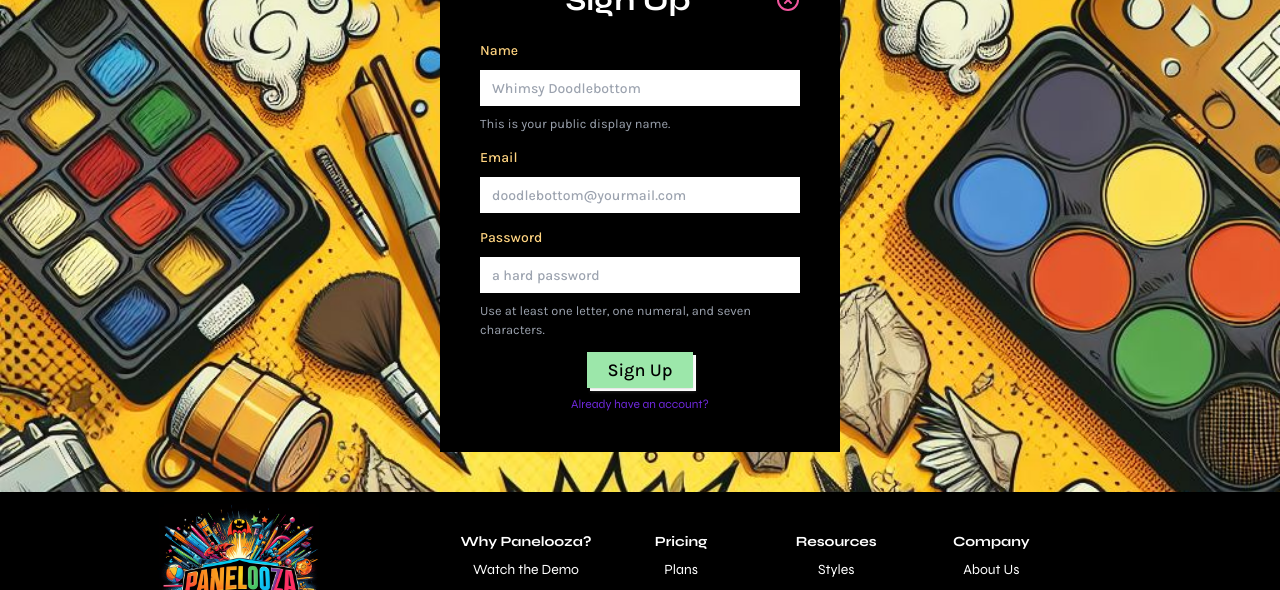
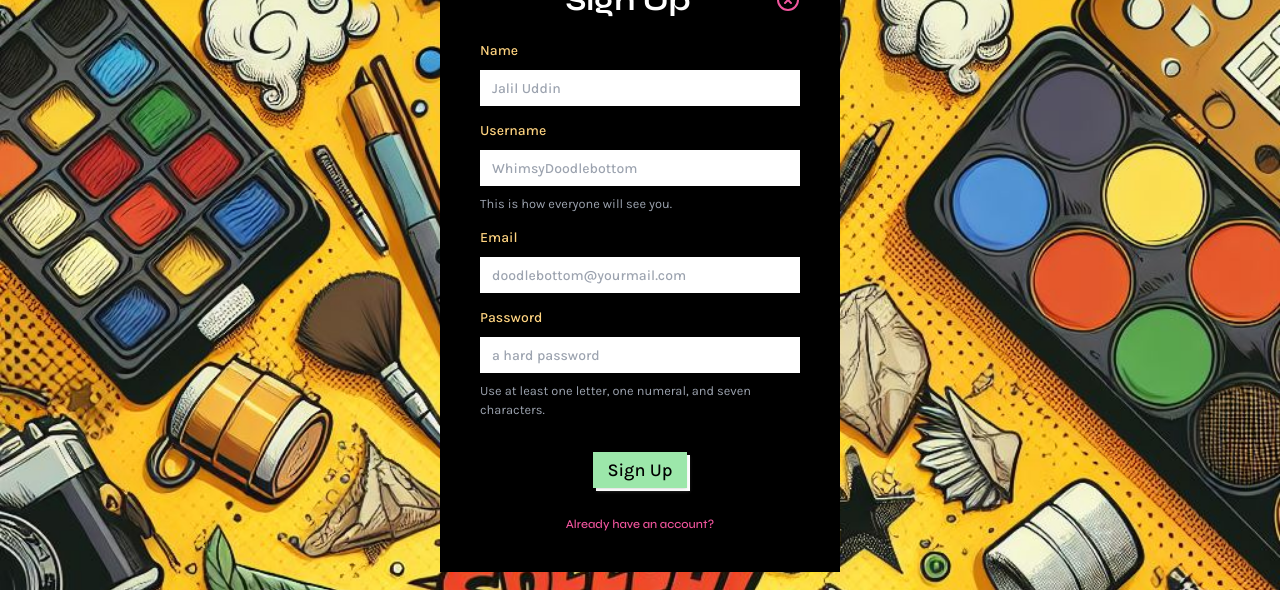
Before and after one commit to ShojebBhuiyan/CTL-ALT-COMIC-panelooza, a Next.js app: page /auth/signup in a window 1280 px wide. Shown: the part 165-755 px from the top of the page. Built offline with nearby package versions, Linux system fonts and the light colour scheme; no server answers.

Commit message:
auth forms style updated

```diff
--- a/src/components/auth/back-button.tsx
+++ b/src/components/auth/back-button.tsx
@@ -11,7 +11,12 @@ interface BackButtonProps {
 
 export function BackButton({ href, label }: BackButtonProps) {
   return (
-    <Button variant="link" className="font-normal font-syne w-full" size="sm" asChild>
+    <Button
+      variant="link"
+      className="font-syne w-full text-magenta hover:text-yellow"
+      size="sm"
+      asChild
+    >
       <Link href={href}>{label}</Link>
     </Button>
   );
--- a/src/components/auth/signin-form.tsx
+++ b/src/components/auth/signin-form.tsx
@@ -14,15 +14,16 @@ import {
 } from "@/components/ui/form";
 import { Input } from "@/components/ui/input";
 import { Button } from "@/components/ui/button";
+import { useToast } from "@/components/ui/use-toast";
 import { useState, useTransition } from "react";
 import { useRouter, useSearchParams } from "next/navigation";
 import { signin } from "@/actions/auth/signin";
-import FormError from "@/components/form/form-error";
+import { getSession } from "next-auth/react";
 import AuthCard from "./auth-card";
 
 export function SigninForm() {
   const [isPending, startTransition] = useTransition();
-  const [error, setError] = useState<string | undefined>();
+  const { toast } = useToast();
 
   const searchParams = useSearchParams();
   const callbackUrl = searchParams.get("callbackUrl");
@@ -38,14 +39,16 @@ export function SigninForm() {
 
   function onSubmit(values: z.infer<typeof SigninSchema>) {
     startTransition(() => {
-      setError(undefined);
-
-      signin(values).then((data) => {
+      signin(values).then(async (data) => {
         if (data?.error) {
-          setError(data?.error);
+          toast({
+            variant: "destructive",
+            title: "Uh oh! Something went wrong.",
+            description: data?.error,
+          });
         }
+        await getSession();
         router.push(callbackUrl || "/dashboard");
-        // router.refresh();
       });
     });
   }
@@ -93,8 +96,7 @@ export function SigninForm() {
               </FormItem>
             )}
           />
-          {error && <FormError message={error} />}
-          <div className="flex items-center justify-center">
+          <div className="flex items-center justify-center p-5">
             <Button
               type="submit"
               className="w-1/3 bg-green rounded-none drop-shadow-[3px_3px_0px_rgba(255,255,255,1)] text-black text-lg hover:bg-yellow"
--- a/src/components/auth/signup-form.tsx
+++ b/src/components/auth/signup-form.tsx
@@ -15,17 +15,15 @@ import {
 } from "@/components/ui/form";
 import { Input } from "@/components/ui/input";
 import { Button } from "@/components/ui/button";
-import FormError from "@/components/form/form-error";
+import { useToast } from "@/components/ui/use-toast";
 import { signup } from "@/actions/auth/signup";
 import { useState, useTransition } from "react";
-import FormSuccess from "@/components/form/form-success";
 import { useRouter } from "next/navigation";
 import AuthCard from "./auth-card";
 
 export function SignupForm() {
   const [isPending, startTransition] = useTransition();
-  const [error, setError] = useState<string | undefined>();
-  const [success, setSuccess] = useState<string | undefined>();
+  const { toast } = useToast();
 
   const router = useRouter();
 
@@ -35,19 +33,25 @@ export function SignupForm() {
       email: "",
       password: "",
       name: "",
+      username: "",
     },
   });
 
   function onSubmit(values: z.infer<typeof SignupSchema>) {
     startTransition(() => {
-      setError(undefined);
-      setSuccess(undefined);
       signup(values).then((data) => {
         if (data.success) {
-          setSuccess(data?.success);
+          toast({
+            title: data?.success,
+            description: "You can now log in to your account.",
+          });
           router.push("/auth/signin");
         } else {
-          setError(data?.error);
+          toast({
+            variant: "destructive",
+            title: "Uh oh! Something went wrong.",
+            description: data?.error,
+          });
         }
       });
     });
@@ -70,12 +74,29 @@ export function SignupForm() {
                 <FormControl>
                   <Input
                     className="rounded-none bg-white text-black font-medium border-none focus:ring-0"
-                    placeholder="Whimsy Doodlebottom"
+                    placeholder="Jalil Uddin"
+                    {...field}
+                  />
+                </FormControl>
+                <FormMessage />
+              </FormItem>
+            )}
+          />
+          <FormField
+            control={form.control}
+            name="username"
+            render={({ field }) => (
+              <FormItem>
+                <FormLabel>Username</FormLabel>
+                <FormControl>
+                  <Input
+                    className="rounded-none bg-white text-black font-medium border-none focus:ring-0"
+                    placeholder="WhimsyDoodlebottom"
                     {...field}
                   />
                 </FormControl>
                 <FormDescription>
-                  This is your public display name.
+                  This is how everyone will see you.
                 </FormDescription>
                 <FormMessage />
               </FormItem>
@@ -119,9 +140,7 @@ export function SignupForm() {
               </FormItem>
             )}
           />
-          {error && <FormError message={error} />}
-          {success && <FormSuccess message={success} />}
-          <div className="flex items-center justify-center">
+          <div className="flex items-center justify-center p-5">
             <Button
               type="submit"
               className="w-1/3 bg-green rounded-none drop-shadow-[3px_3px_0px_rgba(255,255,255,1)] text-black text-lg hover:bg-yellow"
@@ -132,7 +151,5 @@ export function SignupForm() {
         </form>
       </Form>
     </AuthCard>
-
-
   );
 }
--- a/src/components/ui/toast.tsx
+++ b/src/components/ui/toast.tsx
@@ -29,9 +29,9 @@ const toastVariants = cva(
   {
     variants: {
       variant: {
-        default: "border bg-background text-foreground",
+        default: "border bg-green text-black",
         destructive:
-          "destructive group border-destructive bg-destructive text-destructive-foreground",
+          "destructive group border-destructive bg-red text-destructive-foreground",
       },
     },
     defaultVariants: {
```
